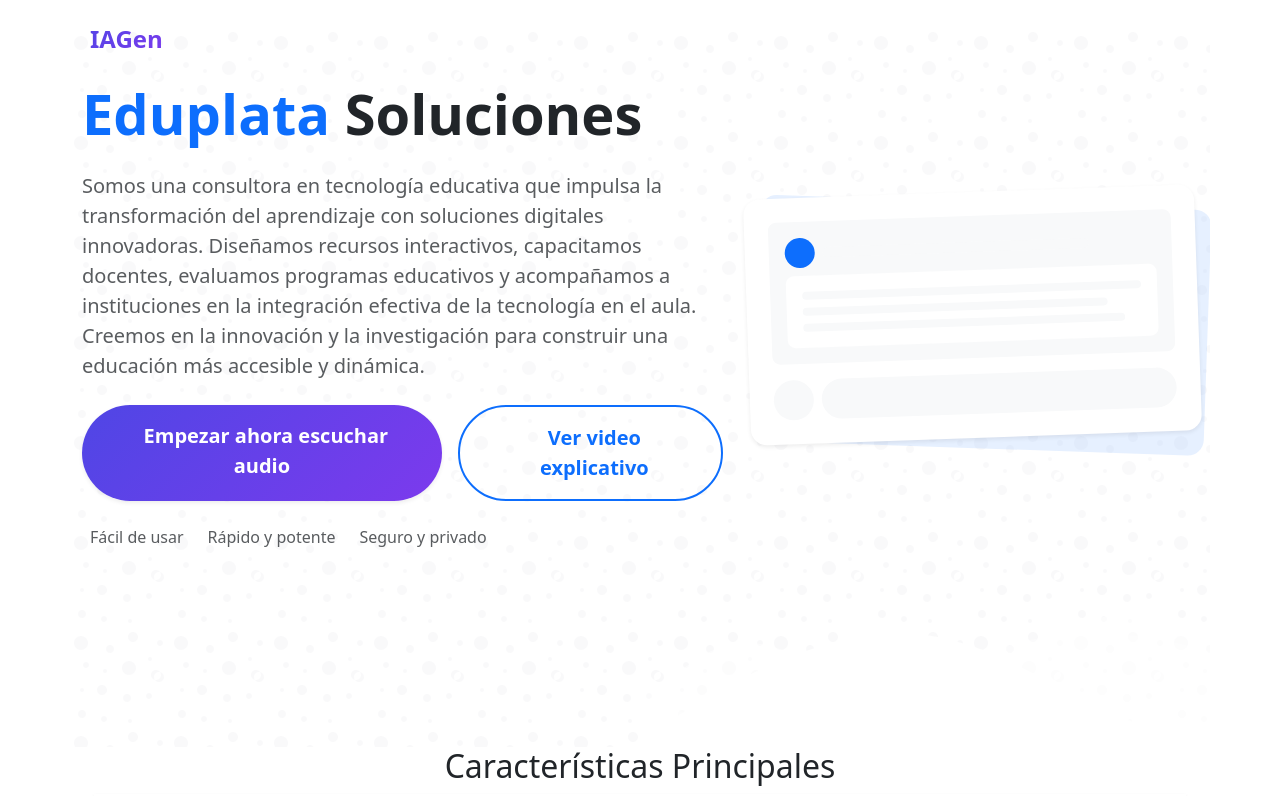
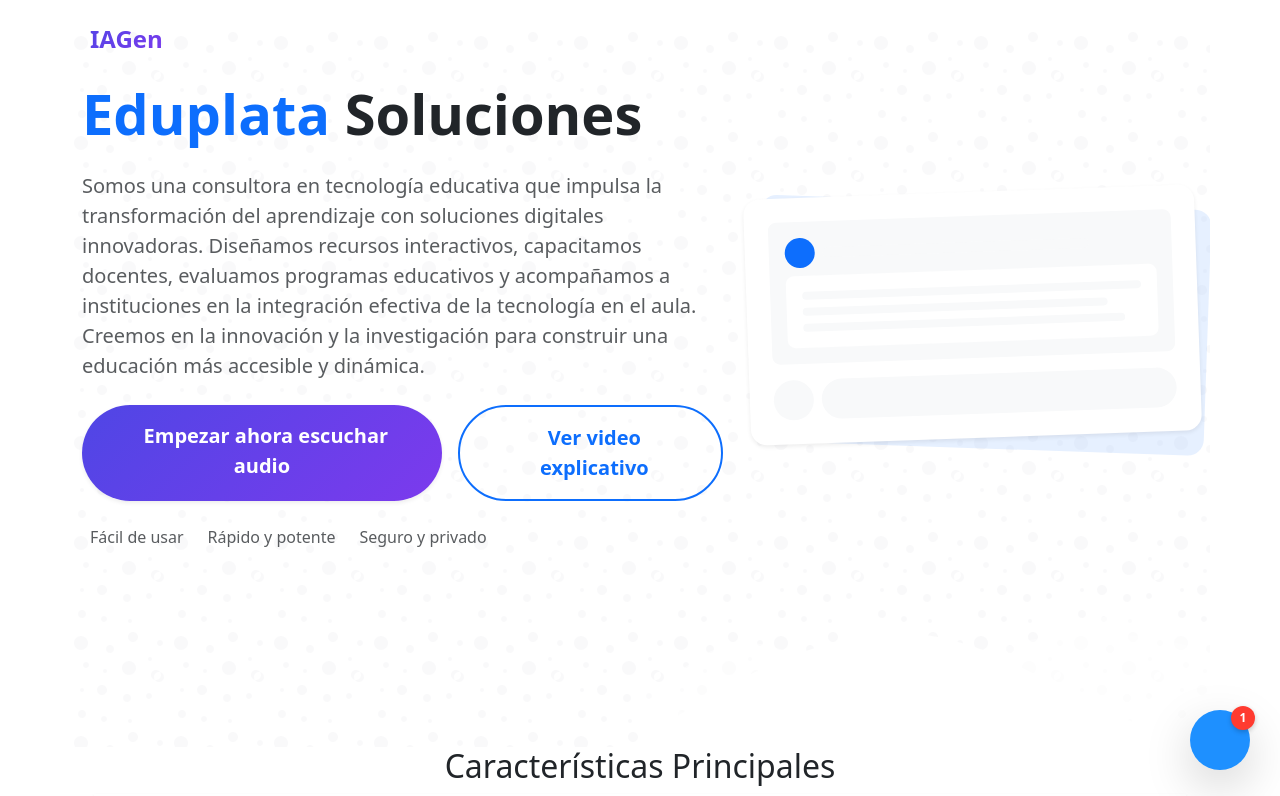
Before and after one commit to Ledesman/my-react-app, a React (Vite) app: page / in a window 1280 px wide. Shown: the top 796 px of the page. Built offline with nearby package versions, Linux system fonts and the light colour scheme; the HTML template or start-up script is replaced by a standard one.

Commit message:
Integracion del chat bot definitivo

```diff
--- a/package.json
+++ b/package.json
@@ -19,6 +19,7 @@
     "react": "^19.1.0",
     "react-bootstrap": "^2.10.10",
     "react-dom": "^19.1.0",
+    "react-icons": "^5.5.0",
     "react-router-dom": "^7.6.2"
   },
   "devDependencies": {
--- a/src/components/Chatbot.jsx
+++ b/src/components/Chatbot.jsx
@@ -1,200 +1,59 @@
-// import React, { useState, useRef, useEffect } from 'react';
-import { Button, Form, InputGroup } from 'react-bootstrap';
+import React from 'react';
 
 const Chatbot = () => {
-  // const [messages, setMessages] = useState([
-  //   {
-  //     text: '¡Hola! Soy tu asistente de IA. ¿En qué puedo ayudarte hoy?',
-  //     sender: 'bot',
-  //     timestamp: new Date()
-  //   }
-  // ]);
-  // const [input, setInput] = useState('');
-  // const [isTyping, setIsTyping] = useState(false);
-  // const messagesEndRef = useRef(null);
-
-  // Efecto para hacer scroll automáticamente al final de los mensajes
-  // useEffect(() => {
-  //   scrollToBottom();
-  // }, [messages]);
-
-  // const scrollToBottom = () => {
-  //   messagesEndRef.current?.scrollIntoView({ behavior: 'smooth' });
-  // };
-
-  // const handleSubmit = (e) => {
-  //   e.preventDefault();
-  //   if (input.trim()) {
-  //     // Agregar mensaje del usuario
-  //     const userMessage = {
-  //       text: input,
-  //       sender: 'user',
-  //       timestamp: new Date()
-  //     };
-
-  //     setMessages(prev => [...prev, userMessage]);
-  //     setInput('');
-  //     setIsTyping(true);
-
-  //     // Simulación de respuesta de la IA
-  //     setTimeout(() => {
-  //       const botResponses = [
-  //         "¡Entendido! ¿Hay algo más en lo que pueda ayudarte?",
-  //         "https://landbot.online/v3/H-2959307-MZ7U2C3BJCIRX1UO/index.html",
-  //         "Interesante, ¿te gustaría profundizar más en este tema?",
-  //         "¡Claro! Estoy aquí para ayudarte con lo que necesites.",
-  //         "Gracias por compartir. ¿En qué más puedo asistirte?",
-  //         "¡Perfecto! ¿Hay algo específico sobre lo que te gustaría saber más?"
-  //       ];
-
-  //       const botMessage = {
-  //         text: botResponses[Math.floor(Math.random() * botResponses.length)],
-  //         sender: 'bot',
-  //         timestamp: new Date()
-  //       };
-
-  //       setMessages(prev => [...prev, botMessage]);
-  //       setIsTyping(false);
-  //     }, 1500);
-  //   }
-  // };
-
-  // const formatTime = (date) => {
-  //   return date.toLocaleTimeString([], { hour: '2-digit', minute: '2-digit' });
-  // };
 
   return (
-    // <div className="position-fixed bottom-0 end-0 mb-4 me-4" style={{ zIndex: 1060 }}>
-    //   <div className="card shadow-lg" style={{ width: '380px', height: '600px', border: 'none', borderRadius: '15px', overflow: 'hidden' }}>
-    //     {/* Encabezado del chat */}
-    //     <div className="card-header bg-primary text-white d-flex justify-content-between align-items-center" style={{ borderBottom: 'none' }}>
-    //       <div className="d-flex align-items-center">
-    //         <div className="bg-white rounded-circle d-flex align-items-center justify-content-center me-2" style={{ width: '36px', height: '36px' }}>
-    //           <i className="bi bi-robot text-primary"></i>
-    //         </div>
-    //         <h5 className="mb-0">Asistente de IA</h5>
-    //       </div>
-    //       <div>
-    //         <button className="btn btn-sm btn-outline-light me-1">
-    //           <i className="bi bi-dash-lg"></i>
-    //         </button>
-    //         <button className="btn btn-sm btn-outline-light">
-    //           <i className="bi bi-x-lg"></i>
-    //         </button>
-    //       </div>
-    //     </div>
+    <div className="position-fixed bottom-6 end-6" style={{ zIndex: 1050 }}>
+      {/* Floating Action Button */}
+      <a
+        href="https://landbot.online/v3/H-3004404-M3P466ZMXE6B5RZU/index.html"
+        target="_blank"
+        rel="noopener noreferrer"
+        className="d-flex align-items-center justify-content-center rounded-circle shadow-lg"
+        style={{
+          width: '60px',
+          height: '60px',
+          position: 'fixed',
+          bottom: '30px',
+          right: '30px',
+          background: 'DodgerBlue',
+          border: 'none',
+          textDecoration: 'none',
+          boxShadow: '0 4px 10px rgba(0, 0, 0, 0.2)',
+          transition: 'all 0.3s ease',
+          zIndex: 1051
+        }}
+        onMouseOver={(e) => {
+          e.target.style.transform = 'scale(1.1)';
+          e.target.style.boxShadow = '0 6px 15px rgba(0, 0, 0, 0.3)';
+        }}
+        onMouseOut={(e) => {
+          e.target.style.transform = 'scale(1)';
+          e.target.style.boxShadow = '0 4px 10px rgba(0, 0, 0, 0.2)';
+        }}
+      >
+        <i className="bi bi-chat-dots fs-4 text-white"></i>
+      </a>
 
-    //     {/* Área de mensajes */}
-    //     <div className="card-body p-0 d-flex flex-column" style={{ overflowY: 'auto', backgroundColor: '#f8f9fa' }}>
-    //       <div className="p-3 flex-grow-1">
-    //         {messages.map((message, index) => (
-    //           <div
-    //             key={index}
-    //             className={`d-flex mb-3 ${message.sender === 'user' ? 'justify-content-end' : 'justify-content-start'}`}
-    //           >
-    //             <div
-    //               className={`rounded-4 p-3 position-relative ${message.sender === 'user'
-    //                 ? 'bg-primary text-white'
-    //                 : 'bg-white border'}`}
-    //               style={{ maxWidth: '80%' }}
-    //             >
-    //               <div className="message-text">{message.text}</div>
-    //               <div
-    //                 className="text-muted small mt-1"
-    //                 style={{
-    //                   fontSize: '0.7rem',
-    //                   textAlign: message.sender === 'user' ? 'right' : 'left'
-    //                 }}
-    //               >
-    //                 {formatTime(message.timestamp)}
-    //               </div>
-    //               {message.sender === 'bot' && (
-    //                 <div className="position-absolute top-0 start-0 translate-middle">
-    //                   <div className="bg-primary text-white rounded-circle d-flex align-items-center justify-content-center" style={{ width: '24px', height: '24px' }}>
-    //                     <i className="bi bi-robot" style={{ fontSize: '0.7rem' }}></i>
-    //                   </div>
-    //                 </div>
-    //               )}
-    //             </div>
-    //           </div>
-    //         ))}
-    //         {isTyping && (
-    //           <div className="d-flex mb-3">
-    //             <div className="bg-white rounded-4 p-3">
-    //               <div className="typing-indicator">
-    //                 <span></span>
-    //                 <span></span>
-    //                 <span></span>
-    //               </div>
-    //             </div>
-    //           </div>
-    //         )}
-    //         <div ref={messagesEndRef} />
-    //       </div>
-    //     </div>
-
-    //     {/* Área de entrada */}
-    //     <div className="card-footer border-0 bg-white pt-3">
-    //       <Form onSubmit={handleSubmit} className="mb-0">
-    //         <InputGroup>
-    //           <Form.Control
-    //             type="text"
-    //             value={input}
-    //             onChange={(e) => setInput(e.target.value)}
-    //             placeholder="Escribe tu mensaje..."
-    //             className="border-0 rounded-start-4 py-3"
-    //             style={{ boxShadow: 'none' }}
-    //           />
-    //           <Button
-    //             variant="primary"
-    //             type="submit"
-    //             className="rounded-end-4 px-4"
-    //             disabled={!input.trim()}
-    //           >
-    //             <i className="bi bi-send-fill"></i>
-    //           </Button>
-    //         </InputGroup>
-    //         <div className="text-muted small mt-2 text-center">
-    //           <small>Presiona Enter para enviar</small>
-    //         </div>
-    //       </Form>
-    //     </div>
-    //   </div>
-    //   <style jsx global>{`
-    //     .typing-indicator {
-    //       display: flex;
-    //       gap: 4px;
-    //       padding: 10px 15px;
-    //     }
-    //     .typing-indicator span {
-    //       width: 8px;
-    //       height: 8px;
-    //       background-color: #6c757d;
-    //       border-radius: 50%;
-    //       display: inline-block;
-    //       animation: bounce 1.4s infinite ease-in-out both;
-    //     }
-    //     .typing-indicator span:nth-child(1) {
-    //       animation-delay: -0.32s;
-    //     }
-    //     .typing-indicator span:nth-child(2) {
-    //       animation-delay: -0.16s;
-    //     }
-    //     @keyframes bounce {
-    //       0%, 80%, 100% {
-    //         transform: scale(0);
-    //       } 40% {
-    //         transform: scale(1.0);
-    //       }
-    //     }
-    //     .message-text {
-    //       white-space: pre-wrap;
-    //       word-break: break-word;
-    //     }
-    //   `}</style>
-    // </div>
-    <>
-    </>
+      {/* Notification Badge */}
+      <div
+        className="position-fixed d-flex align-items-center justify-content-center text-white"
+        style={{
+          backgroundColor: '#FF3B30',
+          borderRadius: '50%',
+          width: '24px',
+          height: '24px',
+          bottom: '70px',
+          right: '25px',
+          zIndex: 1052,
+          fontSize: '12px',
+          fontWeight: 'bold',
+          boxShadow: '0 2px 5px rgba(0,0,0,0.2)'
+        }}
+      >
+        1
+      </div>
+    </div>
   );
 };
 
```
Also changed, not shown: 1 other file (tests, documents, lock files or other folders).
